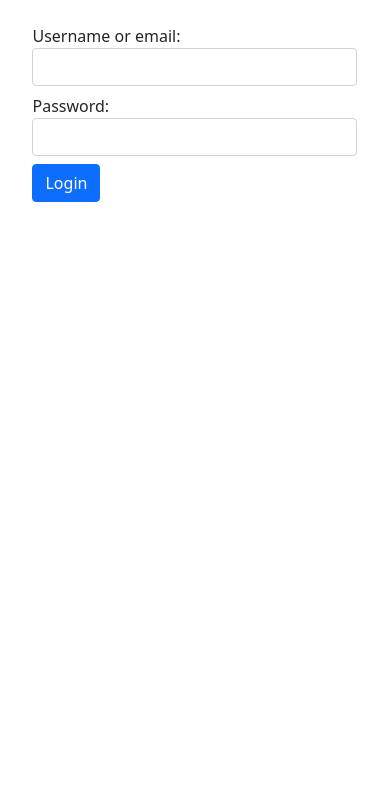
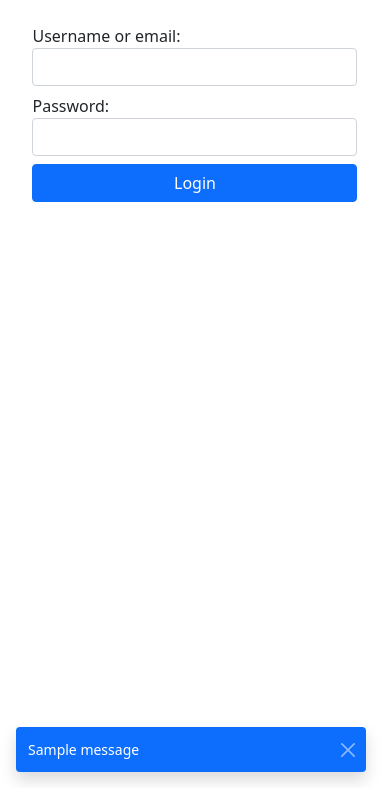
Before and after one commit to zakh-d/school-management-system, a Django app: page /accounts/login/ in a window 390 px wide. Shown: the part 56-844 px from the top of the page. Run offline with Django 4.2, Linux system fonts and the light colour scheme; tables that the repository leaves empty hold one stand-in row (values such as "Sample post"); one stand-in notice (Sample message) is shown; some libraries are stand-ins or nearby versions.

Commit message:
[accounts] added messages from django messages framework

```diff
--- a/accounts/views.py
+++ b/accounts/views.py
@@ -1,5 +1,6 @@
 from django.contrib.auth import authenticate, login
 from django.contrib.auth.mixins import LoginRequiredMixin
+from django.contrib import messages
 from django.http import HttpResponse
 from django.shortcuts import render, redirect
 from django.urls import reverse, reverse_lazy
@@ -22,6 +23,7 @@ class CustomUserSignUpView(generic.CreateView):
         """Send email after account created"""
         response = super(CustomUserSignUpView, self).form_valid(form)
         send_activation_email(self.object, self.request)
+        messages.add_message(self.request, messages.SUCCESS, 'Email verification was sent')
         return response
 
 
@@ -73,10 +75,13 @@ def verify_email(request, uid64, token):
 
         if not user.email_verified:
             send_activation_email(user, request)
-            return HttpResponse('New verification has been sent')
-        return HttpResponse("Already Verified", status=418)
+            messages.success(request, 'New verification has been sent')
+        else:
+            messages.error(request, 'Already verified')
+        return redirect(reverse('login'))
     if user and generate_token.check_token(user, token):
         user.email_verified = True
+        messages.success(request, 'Email verified successfully')
         user.save()
         return redirect(reverse('login'))
     return render(request, "registration/invalid_verification_token.html")
--- a/templates/_base.html
+++ b/templates/_base.html
@@ -52,5 +52,7 @@
     {% block content %}
 
     {% endblock %}
+    {% include 'shared/messages.html' %}
+
 </body>
 </html>
--- a/templates/registration/login.html
+++ b/templates/registration/login.html
@@ -3,8 +3,7 @@
 
 
 {% block content %}
-
-    <form method="POST" class="col-10 offset-1 col-md-6 offset-md-3">
+    <form method="POST" class="col-10 offset-1 col-md-4 offset-md-4">
         {% csrf_token %}
 
         {% for field in form %}
@@ -21,7 +20,7 @@
             </div>
         {% endif %}
 
-        <button class="btn btn-primary" type="submit">Login</button>
+        <button class="btn btn-primary col-12" type="submit">Login</button>
 
     </form>
 
--- /dev/null
+++ b/templates/shared/messages.html
@@ -0,0 +1,13 @@
+{% if messages %}
+
+    {% for message in messages %}
+        <div class="toast show align-items-center text-white {{ message.tags }} border-0 position-fixed bottom-0 start-0 m-3" role="alert" aria-live="assertive" aria-atomic="true">
+          <div class="d-flex">
+            <div class="toast-body">
+                {{ message }}
+            </div>
+            <button type="button" class="btn-close btn-close-white me-2 m-auto" data-bs-dismiss="toast" aria-label="Close"></button>
+          </div>
+        </div>
+    {% endfor %}
+{% endif %}
```
Also changed, not shown: config/settings.py (+11 -0 lines).
